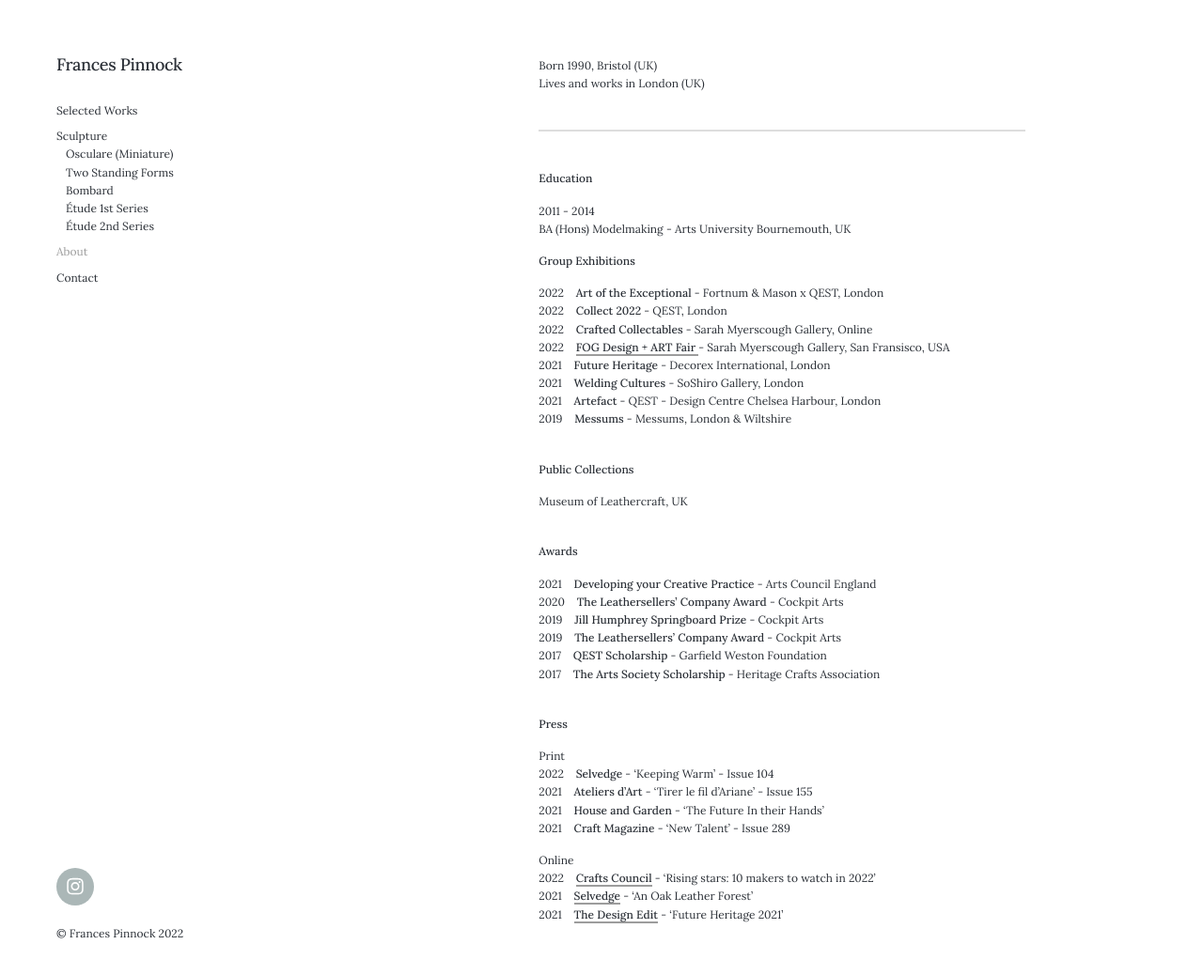
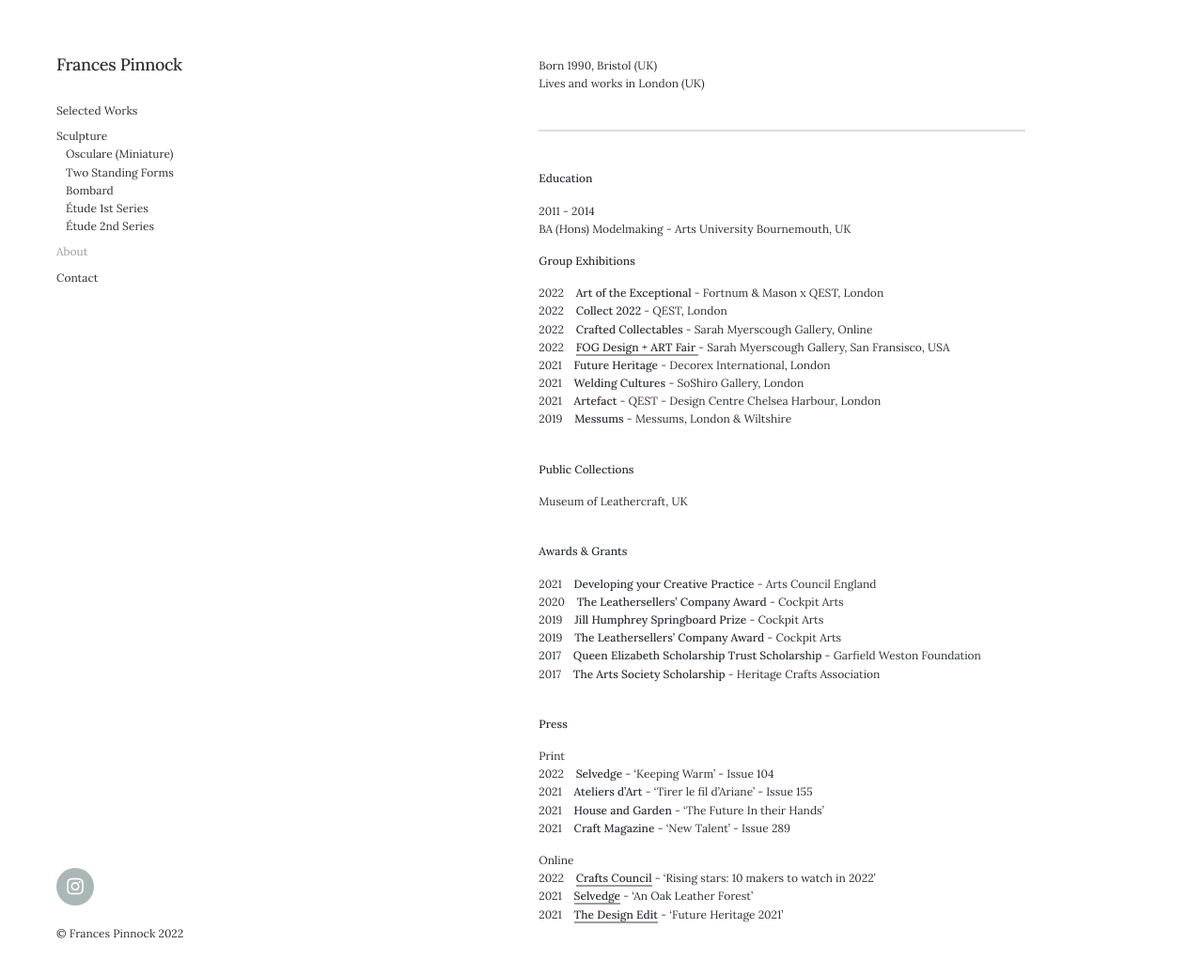
Before and after one commit to francespinnock/francespinnock.github.io, a Jekyll site: the page built from _pages/about.md, in a window 1280 px wide and 1043 px high. Shown: the top 1038 px of the window at 94% size. Built offline with Jekyll 4.4.1, drawn with Linux system fonts in a browser that asks for light colours; nearby versions of some CDN libraries.

Commit message:
Update about.md

```diff
--- a/_pages/about.md
+++ b/_pages/about.md
@@ -33,13 +33,13 @@ BA (Hons) Modelmaking - Arts University Bournemouth, UK
 Museum of Leathercraft, UK
 <br />
 
-**Awards**
+**Awards & Grants**
 
 2021&nbsp;&nbsp;&nbsp; **Developing your Creative Practice** - Arts Council England
 2020&nbsp;&nbsp;&nbsp; **The Leathersellers’ Company Award** - Cockpit Arts
 2019&nbsp;&nbsp;&nbsp; **Jill Humphrey Springboard Prize** - Cockpit Arts
 2019&nbsp;&nbsp;&nbsp; **The Leathersellers' Company Award** - Cockpit Arts
-2017&nbsp;&nbsp;&nbsp; **QEST Scholarship** - Garfield Weston Foundation
+2017&nbsp;&nbsp;&nbsp; **Queen Elizabeth Scholarship Trust Scholarship** - Garfield Weston Foundation
 2017&nbsp;&nbsp;&nbsp; **The Arts Society Scholarship** - Heritage Crafts Association
 <br />
 
```
